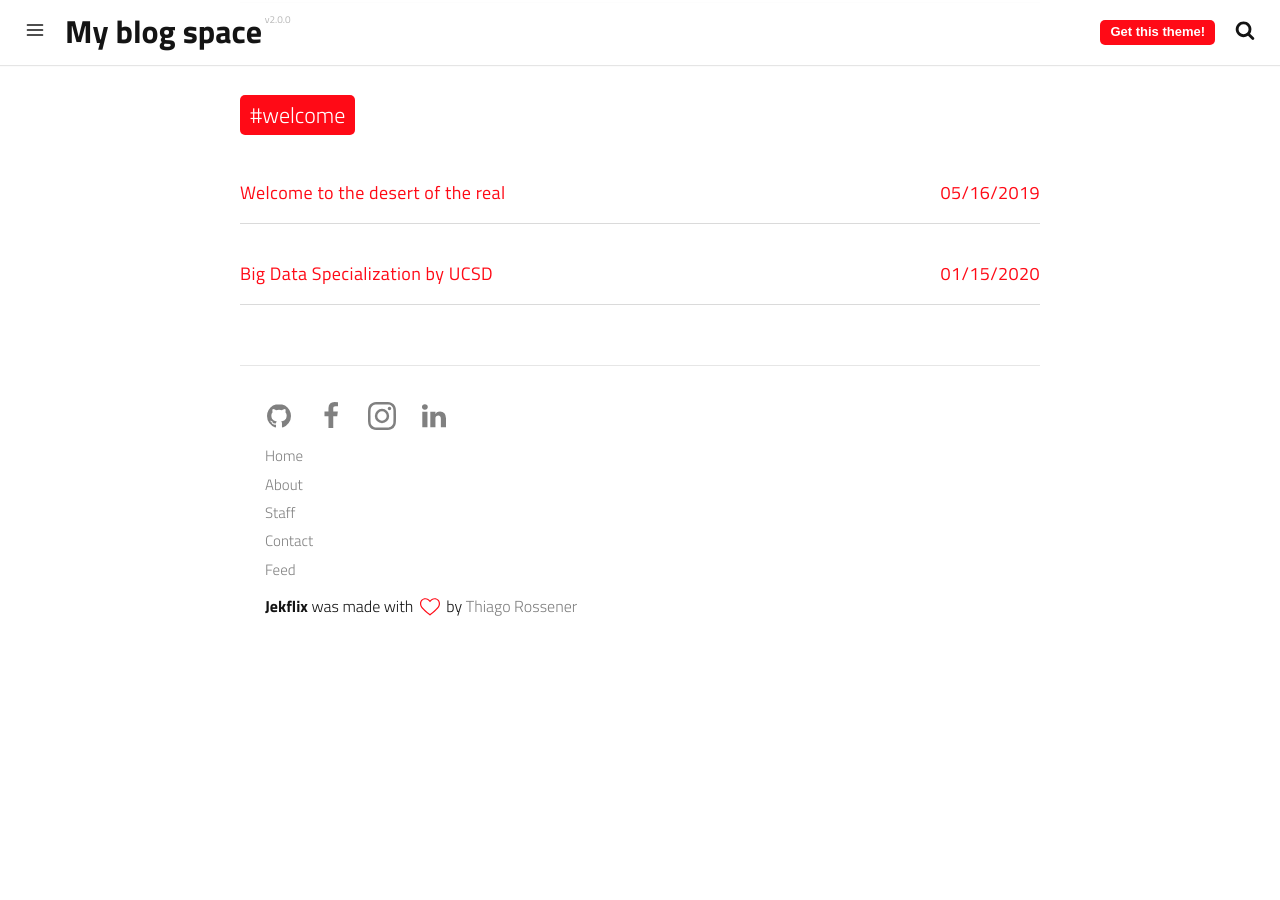
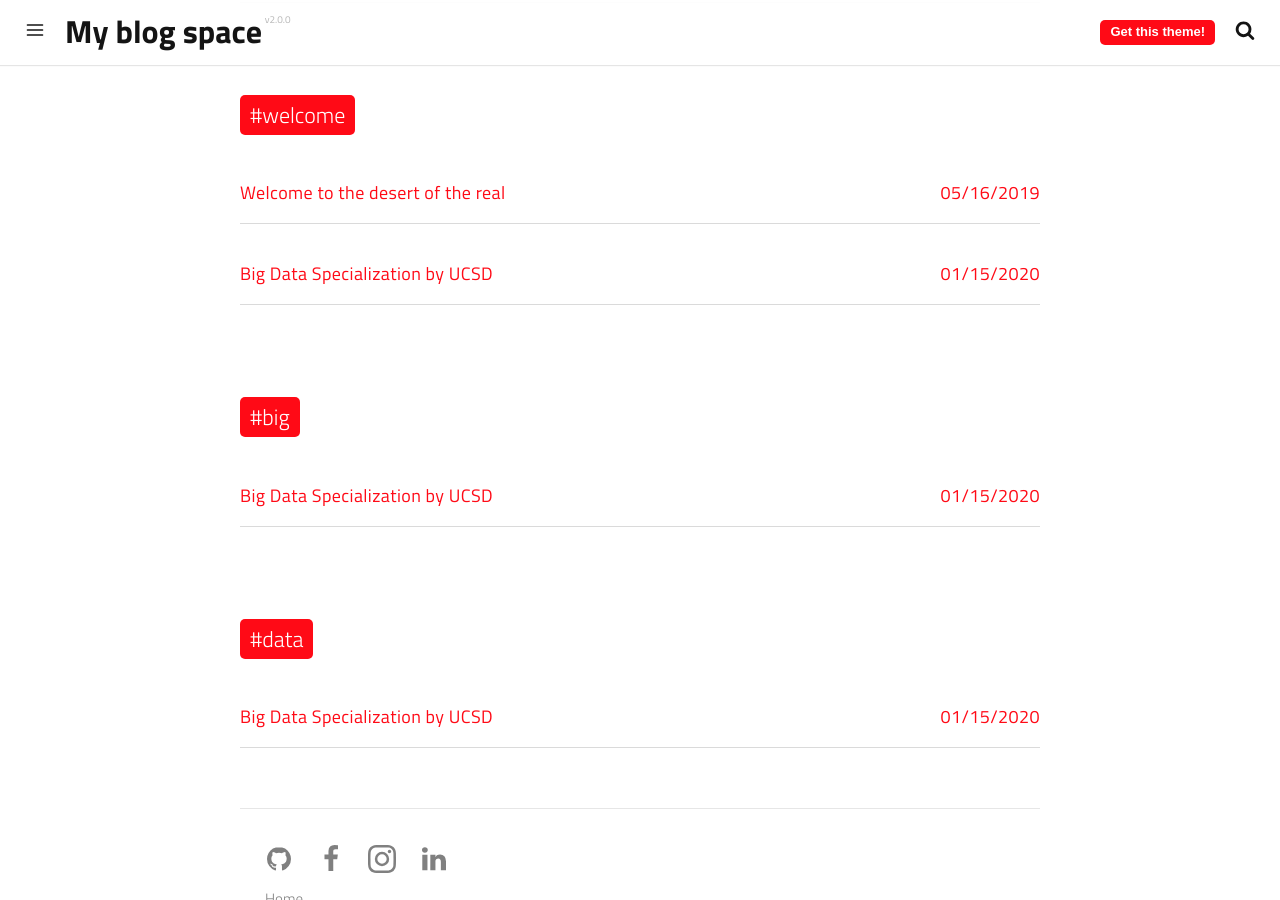
Before and after one commit to DeshanLokuge/DeshanLokuge.github.io, a Jekyll site: the page built from tags.html, in a window 1280 px wide and 900 px high, scrolled down 7651 px. Built offline with Jekyll 4.4.1, drawn with Linux system fonts in a browser that asks for light colours; a script that is not in the unit is left out; before the commit the page ends 8306 px from its top, so only the background shows below that.

Commit message:
changing the blog-a13

```diff
--- a/_posts/2020-01-15-big-data-ucsd-2.md
+++ b/_posts/2020-01-15-big-data-ucsd-2.md
@@ -10,6 +10,8 @@ category: blog
 tags:
   - blog
   - welcome
+  - big
+  - data
 author: deshanlokuge
 ---
 This blog post is about the UCSD Big Data Specialization in terms of its main objectives and success in achieving these goals.
```
